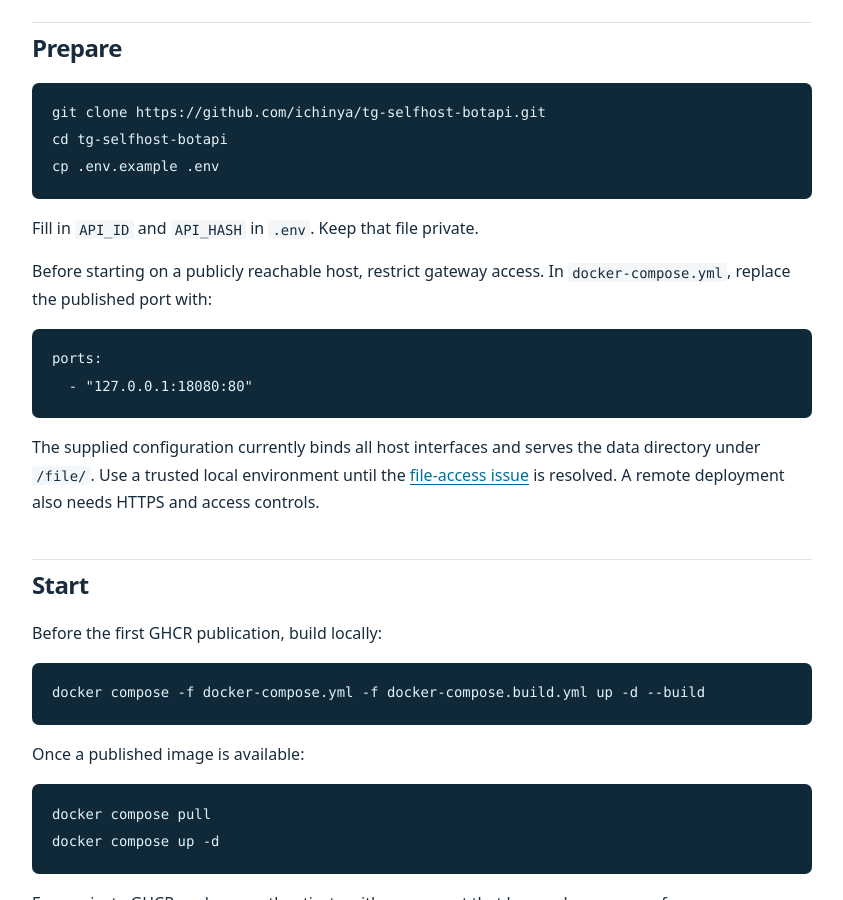
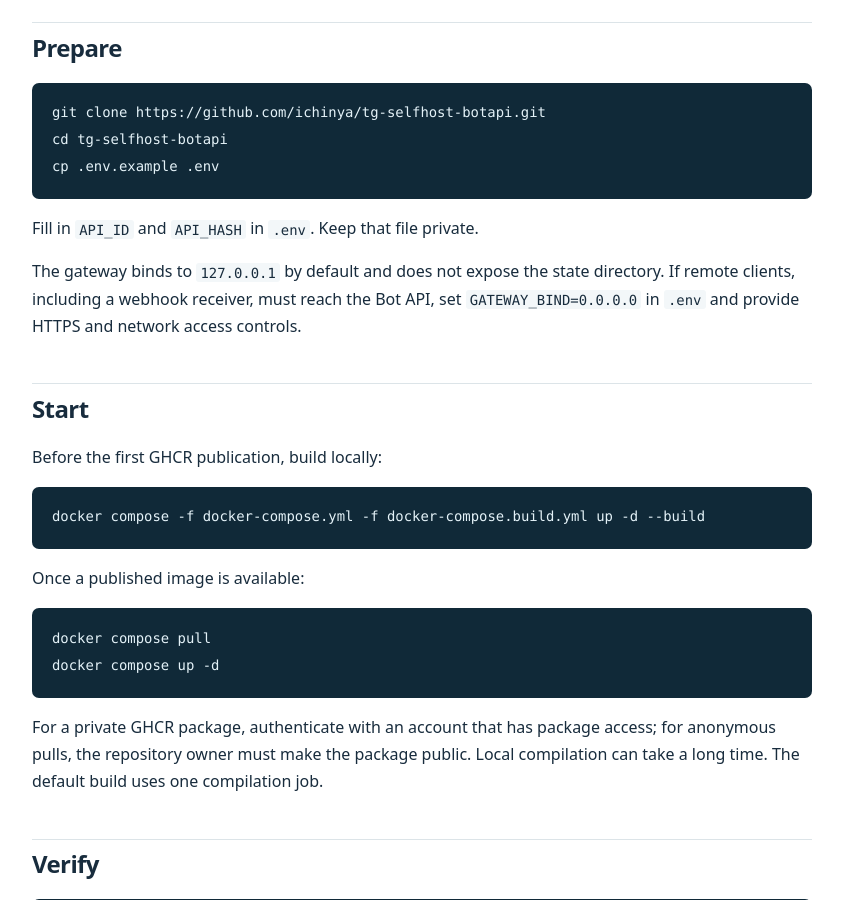
Before and after one commit to ichinya/tg-selfhost-botapi, a Jekyll site: the page built from docs/en/getting-started.md, in a window 1280 px wide and 900 px high, scrolled down 471 px. Shown: the whole window, without its empty margins (326-1169 px from the left). Built offline with Jekyll 4.4.1, drawn with Linux system fonts in a browser that asks for light colours.

Commit message:
fix: гейты (round 1, refs #10)

````diff
--- a/docker-compose.yml
+++ b/docker-compose.yml
@@ -15,9 +15,8 @@ services:
     container_name: tg_gateway
     restart: always
     ports:
-      - "18080:80"
+      - "${GATEWAY_BIND:-127.0.0.1}:18080:80"
     volumes:
       - ./nginx.conf:/etc/nginx/conf.d/default.conf:ro
-      - ./data:/var/lib/telegram-bot-api:ro
     depends_on:
       - botapi
--- a/docs/en/getting-started.md
+++ b/docs/en/getting-started.md
@@ -24,18 +24,9 @@ cp .env.example .env
 
 Fill in `API_ID` and `API_HASH` in `.env`. Keep that file private.
 
-Before starting on a publicly reachable host, restrict gateway access. In
-`docker-compose.yml`, replace the published port with:
-
-```yaml
-ports:
-  - "127.0.0.1:18080:80"
-```
-
-The supplied configuration currently binds all host interfaces and serves the
-data directory under `/file/`. Use a trusted local environment until the
-[file-access issue](https://github.com/ichinya/tg-selfhost-botapi/issues/3)
-is resolved. A remote deployment also needs HTTPS and access controls.
+The gateway binds to `127.0.0.1` by default and does not expose the state directory.
+If remote clients, including a webhook receiver, must reach the Bot API, set
+`GATEWAY_BIND=0.0.0.0` in `.env` and provide HTTPS and network access controls.
 
 ## Start
 
--- a/tools/test_issue10_contract.py
+++ b/tools/test_issue10_contract.py
@@ -25,7 +25,7 @@ class ContractTests(unittest.TestCase):
         compose = (ROOT / 'docker-compose.yml').read_text(encoding='utf-8')
         nginx = (ROOT / 'nginx.conf').read_text(encoding='utf-8')
         entrypoint = (ROOT / 'docker-entrypoint.sh').read_text(encoding='utf-8')
-        self.assertIn('"18080:80"', compose)
+        self.assertIn('"${GATEWAY_BIND:-127.0.0.1}:18080:80"', compose)
         self.assertIn('listen 80;', nginx)
         self.assertIn('proxy_pass http://botapi:8081;', nginx)
         self.assertRegex(entrypoint, r'TELEGRAM_HTTP_PORT[^\n]*8081')
````
Also changed, not shown: docs/en/configuration.md (+8 -4 lines), docs/en/migration.md (+3 -3 lines), docs/ru/configuration.md (+8 -4 lines), docs/ru/getting-started.md (+3 -12 lines), docs/ru/migration.md (+3 -3 lines), nginx.conf (+12 -4 lines), README.md, 1 other file.
